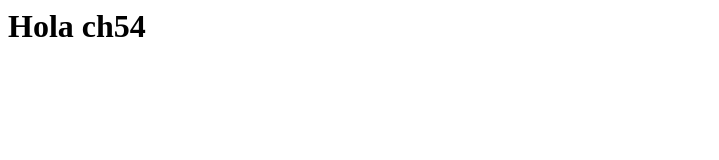
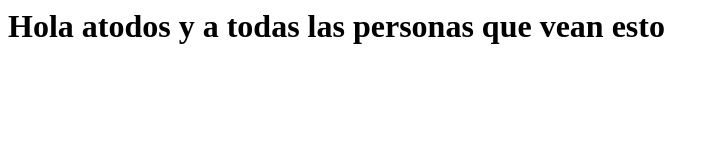
Before and after one commit to ameeerguez12/Ch54-miPrimerRepo, a plain HTML site: page index.html in a window 1280 px wide. Shown: the whole page, without its empty margins (0-719 px from the left). Drawn offline with Linux system fonts and the light colour scheme.

Commit message:
feat:Modifique el Titulo

```diff
--- a/index.html
+++ b/index.html
@@ -3,6 +3,6 @@
   <title> ch54 </title>
 </head>
 <body>
-  <h1>Hola ch54</h1>
+  <h1>Hola atodos y a todas las personas que vean esto</h1>
 </body>
 </html>
```
